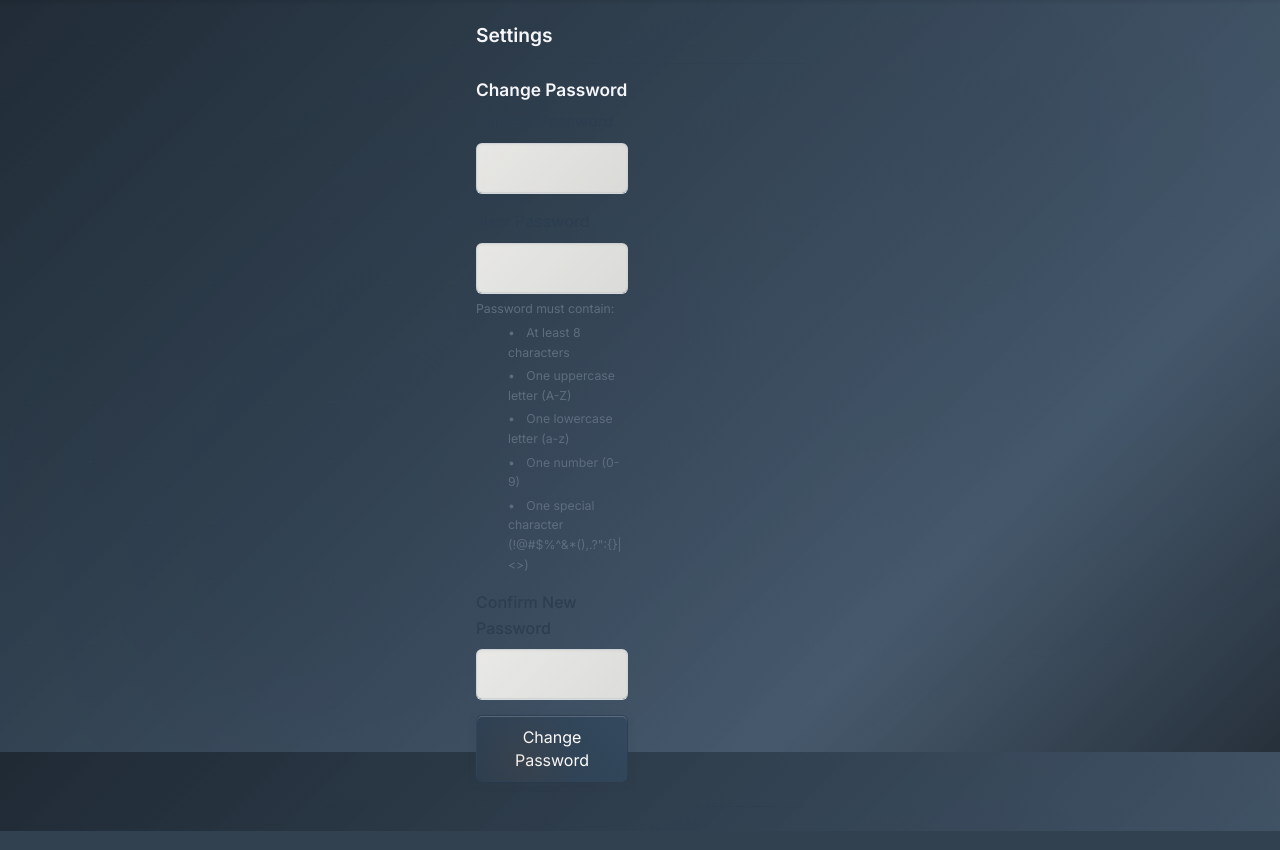
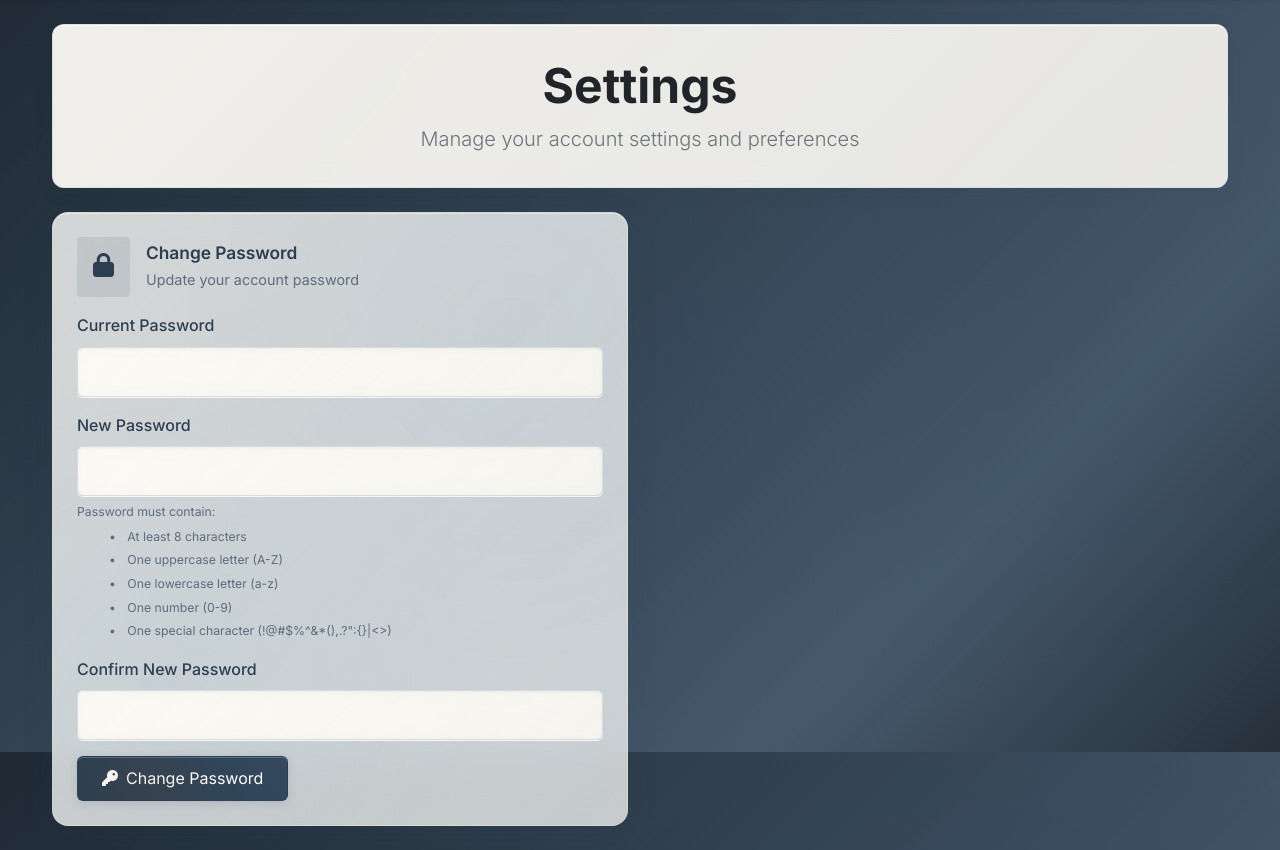
Before and after one commit to ordotools/ecclesiastical-lineage, a Flask app: page /settings in a window 1280 px wide. Shown: the part 48-898 px from the top of the page. Run offline with Flask 3, Linux system fonts and the light colour scheme; the visitor is signed in with stand-in values (Sample User, id 1); some libraries are stand-ins or nearby versions.

Commit message:
Enhance login and logout user experience with loading spinners for HTMX requests; update dashboard and settings page styles for improved UI consistency

```diff
--- a/app.py
+++ b/app.py
@@ -327,8 +327,87 @@ def login():
             session['is_admin'] = user.is_admin
             flash(f'Welcome back, {username}!', 'success')
             if request.headers.get('HX-Request'):
-                # Return a special response for HTMX to handle redirect
-                return '<div id="redirect" data-url="' + url_for('dashboard') + '">redirect</div>'
+                # Return a loading page with spinner for HTMX to handle redirect
+                return render_template_string('''
+                <div style="
+                    position: fixed;
+                    top: 0;
+                    left: 0;
+                    width: 100vw;
+                    height: 100vh;
+                    background: linear-gradient(135deg,
+                        rgba(26, 37, 48, 0.98) 0%,
+                        rgba(34, 49, 63, 0.95) 25%,
+                        rgba(44, 62, 80, 0.92) 50%,
+                        rgba(52, 73, 94, 0.90) 75%,
+                        rgba(26, 37, 48, 0.95) 100%);
+                    display: flex;
+                    align-items: center;
+                    justify-content: center;
+                    z-index: 99999;
+                    margin: 0;
+                    padding: 0;
+                ">
+                    <div style="
+                        text-align: center;
+                        padding: 2rem;
+                        background: rgba(44, 62, 80, 0.8);
+                        border-radius: 16px;
+                        box-shadow: 0 8px 32px rgba(44, 62, 80, 0.3);
+                        backdrop-filter: blur(16px);
+                        -webkit-backdrop-filter: blur(16px);
+                    ">
+                        <div class="lds-ring" style="color: rgba(255, 255, 255, 0.9);">
+                            <div></div>
+                            <div></div>
+                            <div></div>
+                            <div></div>
+                        </div>
+                    </div>
+                    <style>
+                        .lds-ring,
+                        .lds-ring div {
+                          box-sizing: border-box;
+                        }
+                        .lds-ring {
+                          display: inline-block;
+                          position: relative;
+                          width: 80px;
+                          height: 80px;
+                        }
+                        .lds-ring div {
+                          box-sizing: border-box;
+                          display: block;
+                          position: absolute;
+                          width: 64px;
+                          height: 64px;
+                          margin: 8px;
+                          border: 8px solid currentColor;
+                          border-radius: 50%;
+                          animation: lds-ring 1.2s cubic-bezier(0.5, 0, 0.5, 1) infinite;
+                          border-color: currentColor transparent transparent transparent;
+                        }
+                        .lds-ring div:nth-child(1) {
+                          animation-delay: -0.45s;
+                        }
+                        .lds-ring div:nth-child(2) {
+                          animation-delay: -0.3s;
+                        }
+                        .lds-ring div:nth-child(3) {
+                          animation-delay: -0.15s;
+                        }
+                        @keyframes lds-ring {
+                          0% {
+                            transform: rotate(0deg);
+                          }
+                          100% {
+                            transform: rotate(360deg);
+                          }
+                        }
+                    </style>
+                    <div id="redirect" data-url="{{ url_for('dashboard') }}" style="display:none;">redirect</div>
+                </div>
+                ''')
             return redirect(url_for('dashboard'))
         else:
             flash('Invalid username or password.', 'error')
@@ -356,8 +435,87 @@ def logout():
     session.clear()
     flash('You have been logged out.', 'info')
     if request.headers.get('HX-Request'):
-        # Return a special response for HTMX to handle redirect
-        return '<div id="redirect" data-url="' + url_for('lineage_visualization') + '">logout</div>'
+        # Return a loading page with spinner for HTMX to handle redirect
+        return render_template_string('''
+        <div style="
+            position: fixed;
+            top: 0;
+            left: 0;
+            width: 100vw;
+            height: 100vh;
+            background: linear-gradient(135deg,
+                rgba(26, 37, 48, 0.98) 0%,
+                rgba(34, 49, 63, 0.95) 25%,
+                rgba(44, 62, 80, 0.92) 50%,
+                rgba(52, 73, 94, 0.90) 75%,
+                rgba(26, 37, 48, 0.95) 100%);
+            display: flex;
+            align-items: center;
+            justify-content: center;
+            z-index: 99999;
+            margin: 0;
+            padding: 0;
+        ">
+            <div style="
+                text-align: center;
+                padding: 2rem;
+                background: rgba(44, 62, 80, 0.8);
+                border-radius: 16px;
+                box-shadow: 0 8px 32px rgba(44, 62, 80, 0.3);
+                backdrop-filter: blur(16px);
+                -webkit-backdrop-filter: blur(16px);
+            ">
+                <div class="lds-ring" style="color: rgba(255, 255, 255, 0.9);">
+                    <div></div>
+                    <div></div>
+                    <div></div>
+                    <div></div>
+                </div>
+            </div>
+            <style>
+                .lds-ring,
+                .lds-ring div {
+                  box-sizing: border-box;
+                }
+                .lds-ring {
+                  display: inline-block;
+                  position: relative;
+                  width: 80px;
+                  height: 80px;
+                }
+                .lds-ring div {
+                  box-sizing: border-box;
+                  display: block;
+                  position: absolute;
+                  width: 64px;
+                  height: 64px;
+                  margin: 8px;
+                  border: 8px solid currentColor;
+                  border-radius: 50%;
+                  animation: lds-ring 1.2s cubic-bezier(0.5, 0, 0.5, 1) infinite;
+                  border-color: currentColor transparent transparent transparent;
+                }
+                .lds-ring div:nth-child(1) {
+                  animation-delay: -0.45s;
+                }
+                .lds-ring div:nth-child(2) {
+                  animation-delay: -0.3s;
+                }
+                .lds-ring div:nth-child(3) {
+                  animation-delay: -0.15s;
+                }
+                @keyframes lds-ring {
+                  0% {
+                    transform: rotate(0deg);
+                  }
+                  100% {
+                    transform: rotate(360deg);
+                  }
+                }
+            </style>
+            <div id="redirect" data-url="{{ url_for('lineage_visualization') }}" style="display:none;">logout</div>
+        </div>
+        ''')
     return redirect(url_for('lineage_visualization'))
 
 @app.route('/clergy')
--- a/templates/dashboard.html
+++ b/templates/dashboard.html
@@ -4,9 +4,9 @@
 
 {% block full_content %}
     <div class="container mt-4">
-        <div class="welcome-section text-center">
-            <h1 class="display-4 fw-bold mb-3">Dashboard</h1>
-            <p class="lead">Welcome to your admin dashboard, {{ user.username }}!</p>
+        <div class="welcome-section text-center mb-4">
+            <h1 class="display-5 fw-bold mb-2 text-dark">Dashboard</h1>
+            <p class="lead text-secondary mb-0">Welcome to your admin dashboard, {{ user.username }}!</p>
         </div>
         <div class="row">
             <div class="col-md-6 mb-4">
--- a/templates/login.html
+++ b/templates/login.html
@@ -11,8 +11,8 @@
         </div>
 
         <form hx-post="{{ url_for('login') }}"
-              hx-target="#flash-messages"
-              hx-swap="beforeend"
+              hx-target="body"
+              hx-swap="innerHTML"
               hx-indicator="#loading-spinner">
 
             <div class="mb-3">
@@ -41,8 +41,6 @@
     </div>
 </div>
 
-<div id="flash-messages"></div>
-
 <script>
     // Handle successful login redirect for HTMX
     document.body.addEventListener('htmx:afterRequest', function(evt) {
--- a/templates/settings.html
+++ b/templates/settings.html
@@ -1,13 +1,26 @@
 {% extends 'base.html' %}
-{% block content %}
+{% block full_content %}
 <div class="container mt-4">
-  <h2>Settings</h2>
-  <hr>
+  <div class="welcome-section text-center mb-4">
+    <h1 class="display-5 fw-bold mb-2 text-dark">Settings</h1>
+    <p class="lead text-secondary mb-0">Manage your account settings and preferences</p>
+  </div>
 
+  <div class="row">
     <!-- Password Change Section -->
-  <div class="row">
-    <div class="col-md-6">
-      <h4>Change Password</h4>
+    <div class="col-lg-6 mb-4">
+      <div class="card h-100">
+        <div class="card-body p-4">
+          <div class="d-flex align-items-center mb-3">
+            <div class="bg-primary bg-opacity-10 p-3 rounded me-3">
+              <i class="fas fa-lock text-primary" style="font-size: 1.5rem;"></i>
+            </div>
+            <div>
+              <h4 class="card-title mb-1">Change Password</h4>
+              <p class="text-muted mb-0">Update your account password</p>
+            </div>
+          </div>
+
           <form id="change-password-form" method="post" action="{{ url_for('change_password') }}">
             <div class="mb-3">
               <label for="current_password" class="form-label">Current Password</label>
@@ -31,25 +44,39 @@
               <label for="confirm_password" class="form-label">Confirm New Password</label>
               <input type="password" class="form-control" id="confirm_password" name="confirm_password" required>
             </div>
-        <button type="submit" class="btn btn-primary">Change Password</button>
+            <button type="submit" class="btn btn-primary">
+              <i class="fas fa-key me-2"></i>Change Password
+            </button>
           </form>
         </div>
       </div>
-
-  <hr class="my-4">
+    </div>
 
     <!-- Admin Invite Section (only for admins) -->
     {% if user.is_admin %}
-  <div class="row">
-    <div class="col-md-6">
-      <h4>Invite a New Admin</h4>
+    <div class="col-lg-6 mb-4">
+      <div class="card h-100">
+        <div class="card-body p-4">
+          <div class="d-flex align-items-center mb-3">
+            <div class="bg-success bg-opacity-10 p-3 rounded me-3">
+              <i class="fas fa-user-plus text-success" style="font-size: 1.5rem;"></i>
+            </div>
+            <div>
+              <h4 class="card-title mb-1">Invite a New Admin</h4>
+              <p class="text-muted mb-0">Generate admin invitation links</p>
+            </div>
+          </div>
+
           <form id="invite-admin-form" method="post" action="{{ url_for('generate_admin_invite') }}">
-        <button type="submit" class="btn btn-primary">Generate Admin Invite Link</button>
+            <button type="submit" class="btn btn-success">
+              <i class="fas fa-link me-2"></i>Generate Admin Invite Link
+            </button>
           </form>
+
           <div id="invite-link-section" class="mt-3">
             {% if invite_link %}
               <div class="alert alert-success d-flex align-items-center">
-            <div>
+                <div class="flex-grow-1">
                   <strong>Invite Link:</strong>
                   <a href="{{ invite_link }}" id="invite-link" class="truncate-link" title="{{ invite_link }}">
                     <span id="invite-link-text">
@@ -66,7 +93,9 @@
           </div>
         </div>
       </div>
+    </div>
     {% endif %}
+  </div>
 </div>
 
 <script>
@@ -121,6 +150,22 @@
       }, 1500);
     });
   }
+
+  // Handle logout redirect
+  document.body.addEventListener('htmx:afterRequest', function(evt) {
+    if (evt.detail.xhr.status === 200) {
+      const response = evt.detail.xhr.responseText;
+      if (response.includes('logout')) {
+        const redirectDiv = evt.detail.target.querySelector('#redirect');
+        if (redirectDiv) {
+          const url = redirectDiv.getAttribute('data-url');
+          setTimeout(function() {
+            window.location.href = url;
+          }, 1000);
+        }
+      }
+    }
+  });
 </script>
 
 <style>
```
Also changed, not shown: 1 other file. Lines whose indentation alone changed are shown as unchanged.
